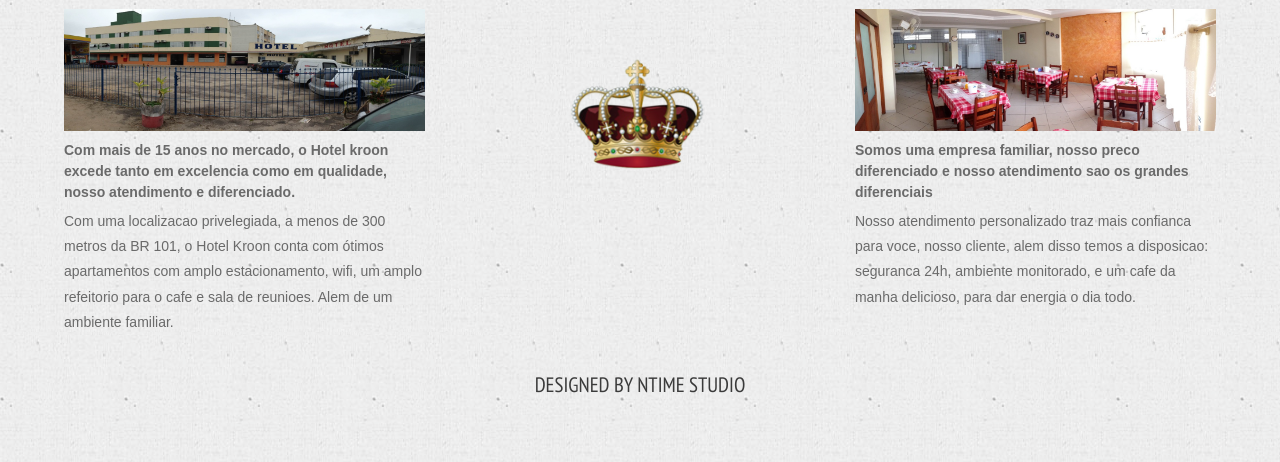
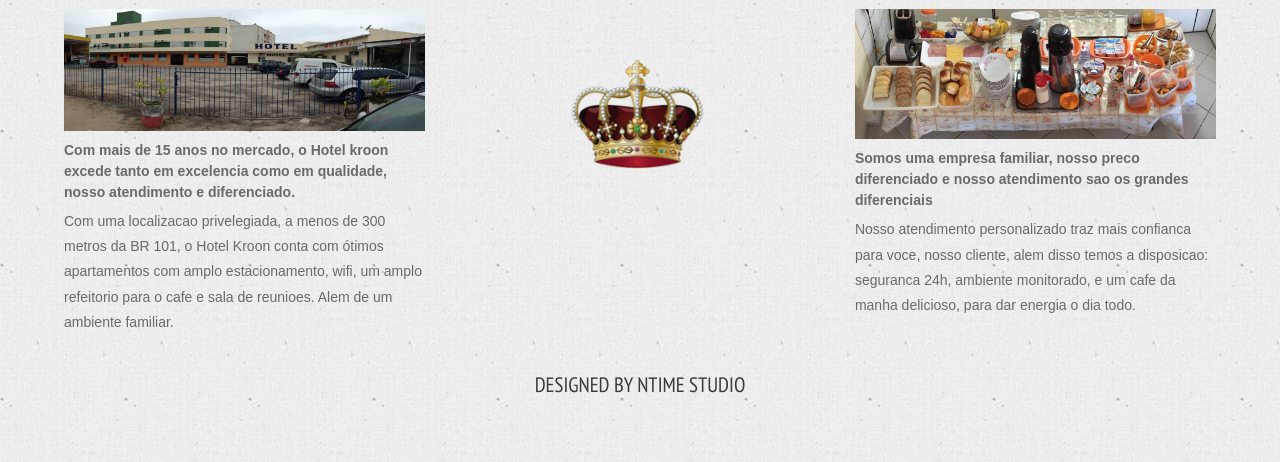
Before and after one commit to hotelkroon/hotelkroon.github.io, a plain HTML site: page about.html in a window 1280 px wide. Shown: the part 338-800 px from the top of the page. Drawn offline with Linux system fonts and the light colour scheme.

Commit message:
Adding new image, the last one needed.

```diff
--- a/about.html
+++ b/about.html
@@ -69,7 +69,7 @@
 					</div>
 					<div class="about-grid last-grid">
 						<h3>Porque nos escolher</h3>
-						<img src="images/refeitorio.jpg" title="about">
+						<img src="images/breakfest.jpg" title="about">
 						<span>Somos uma empresa familiar, nosso preco diferenciado e nosso atendimento sao os grandes diferenciais</span>
 						<p>Nosso atendimento personalizado traz mais confianca para voce, nosso cliente, alem disso temos a disposicao: seguranca 24h, ambiente monitorado, e um cafe da manha delicioso, para dar energia o dia todo.</p>
 					</div>
```
Also changed, not shown: index.html (+1 -0 lines), images/breakfest.jpg (added).
